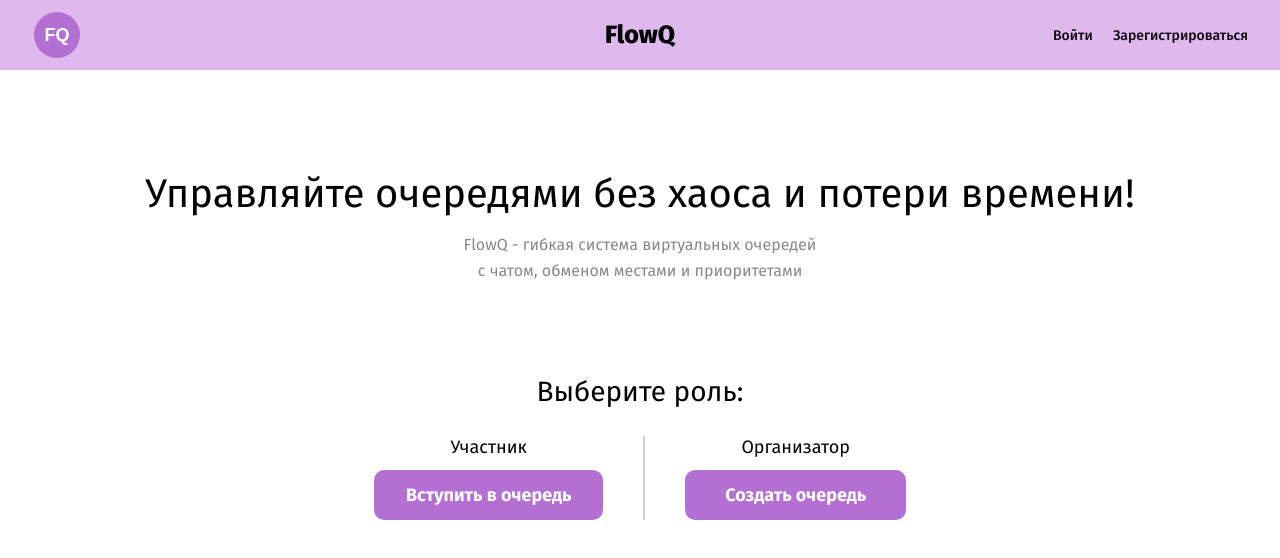
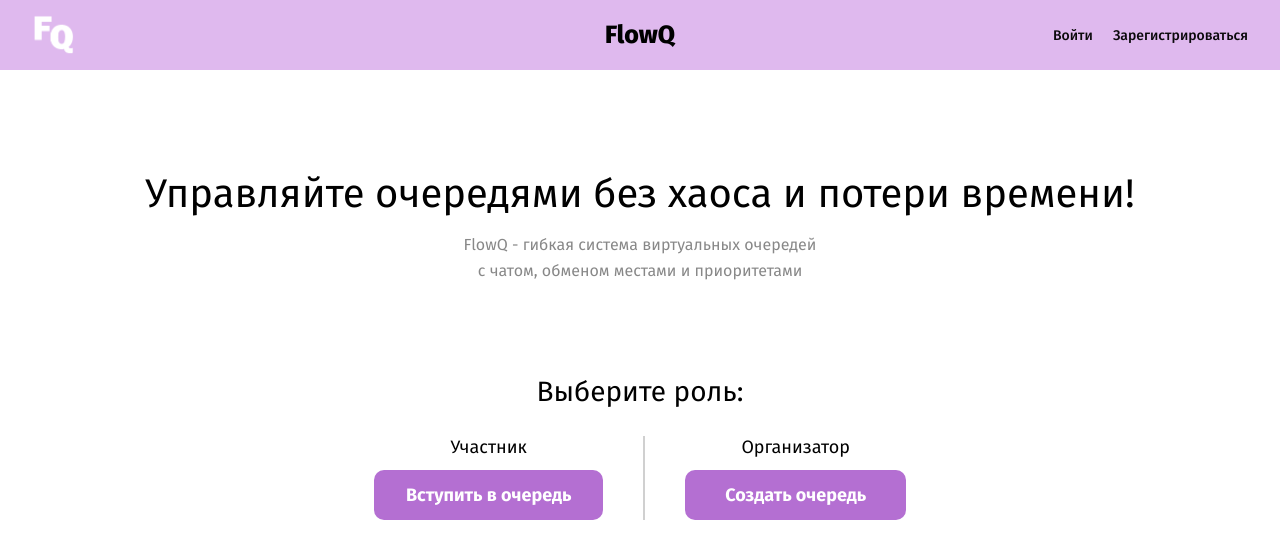
Before and after one commit to Lawliteee/FlowQ, a Vue app in the folder frontend/: page / in a window 1280 px wide. Shown: the top 558 px of the page. Built offline with nearby package versions, Linux system fonts and the light colour scheme.

Commit message:
feat: Изменен логотип

```diff
--- a/frontend/src/components/AppHeader.vue
+++ b/frontend/src/components/AppHeader.vue
@@ -1,7 +1,7 @@
 <template>
   <header>
     <router-link to="/" class="logo-link">
-      <img class="logo" src="/logo.svg" alt="FlowQ logo" />
+      <img class="logo" src="/logo.png" alt="FlowQ logo" />
     </router-link>
     <span class="header-title">FlowQ</span>
     <nav class="header-nav">
```
Also changed, not shown: frontend/public/logo.png (added).
